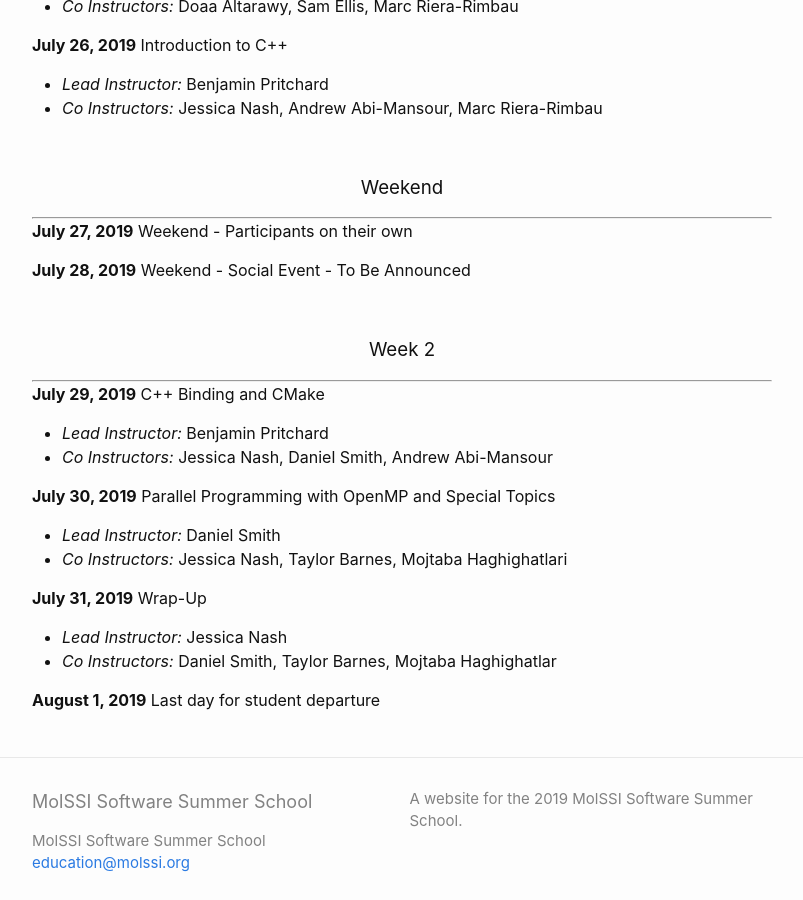
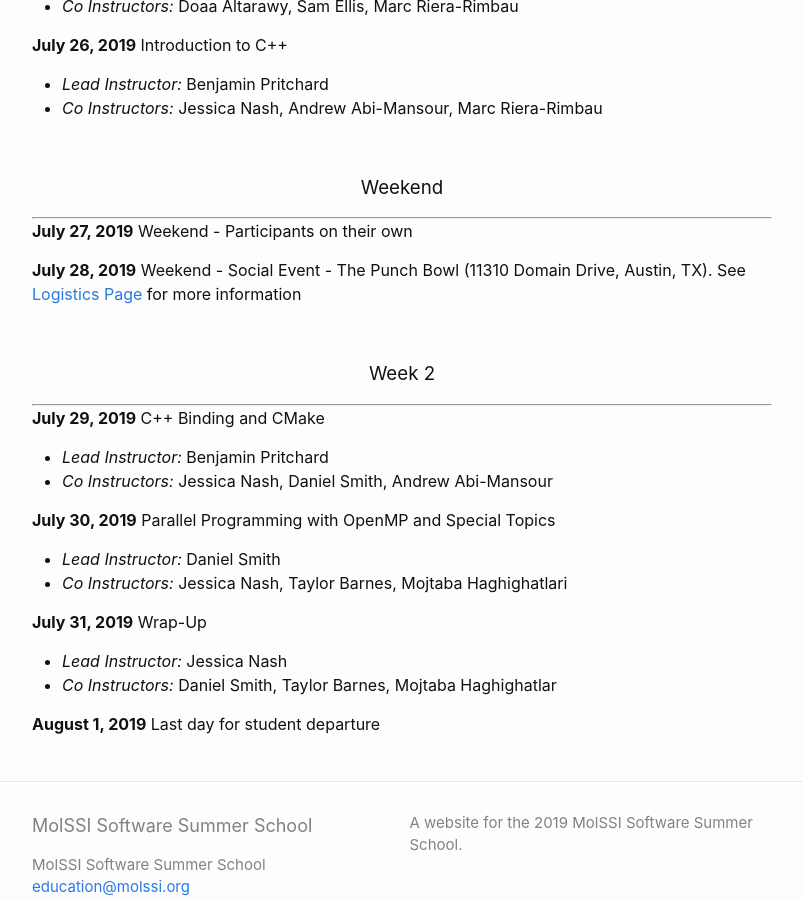
Before and after one commit to MolSSI-Education/2019-software-summer-school-logistics, a Jekyll site: the page built from index.md, in a window 1280 px wide and 900 px high, scrolled down 1317 px. Shown: the whole window, without its empty margins (238-1041 px from the left). Built offline with Jekyll 4.4.1, drawn with Linux system fonts in a browser that asks for light colours.

Commit message:
update social event information

```diff
--- a/index.md
+++ b/index.md
@@ -55,7 +55,7 @@ Classes will be held at the Texas Advanced Computing Center. A shuttle will be p
 ---
 **July 27, 2019**      Weekend - Participants on their own
 
-**July 28, 2019**      Weekend - Social Event - To Be Announced
+**July 28, 2019**      Weekend - Social Event - The Punch Bowl (11310 Domain Drive, Austin, TX). See [Logistics Page](https://molssi-education.github.io/2019-software-summer-school-logistics/Logistics.html) for more information
 
 <br>
 <center><h3>Week 2</h3></center>
```
